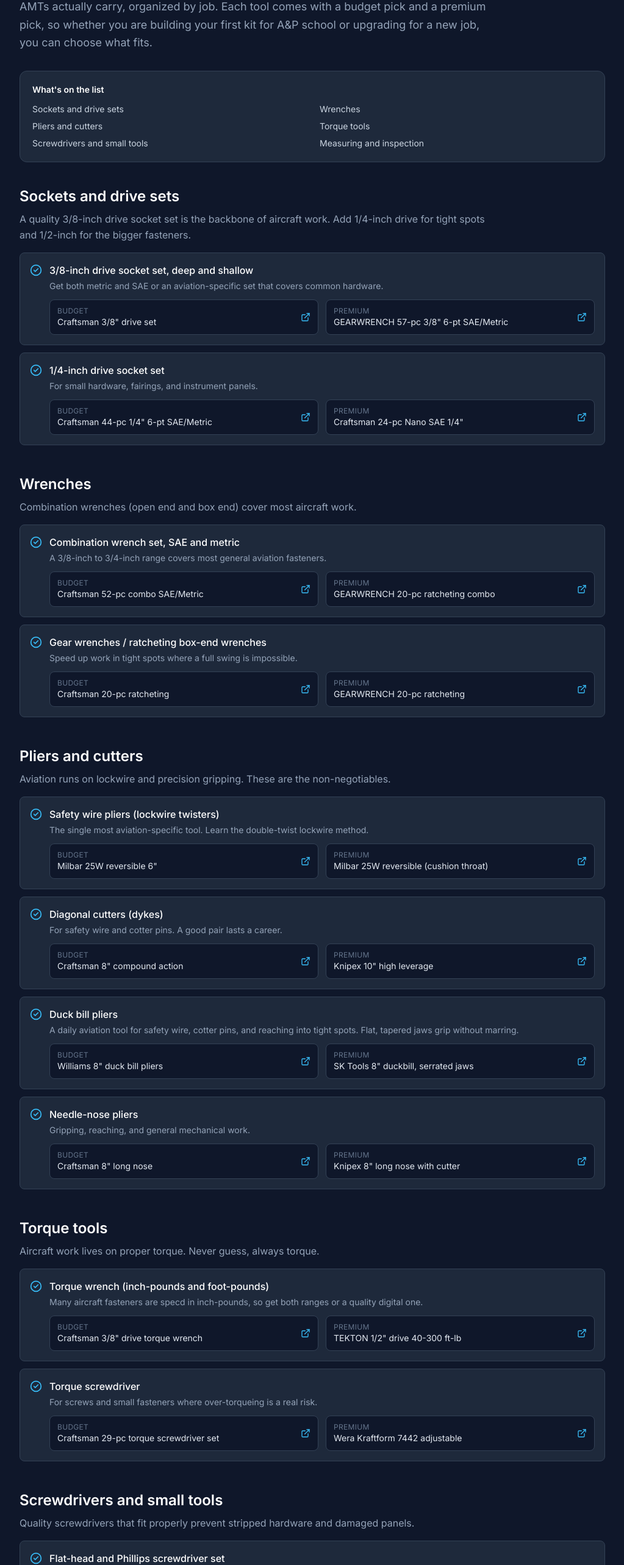
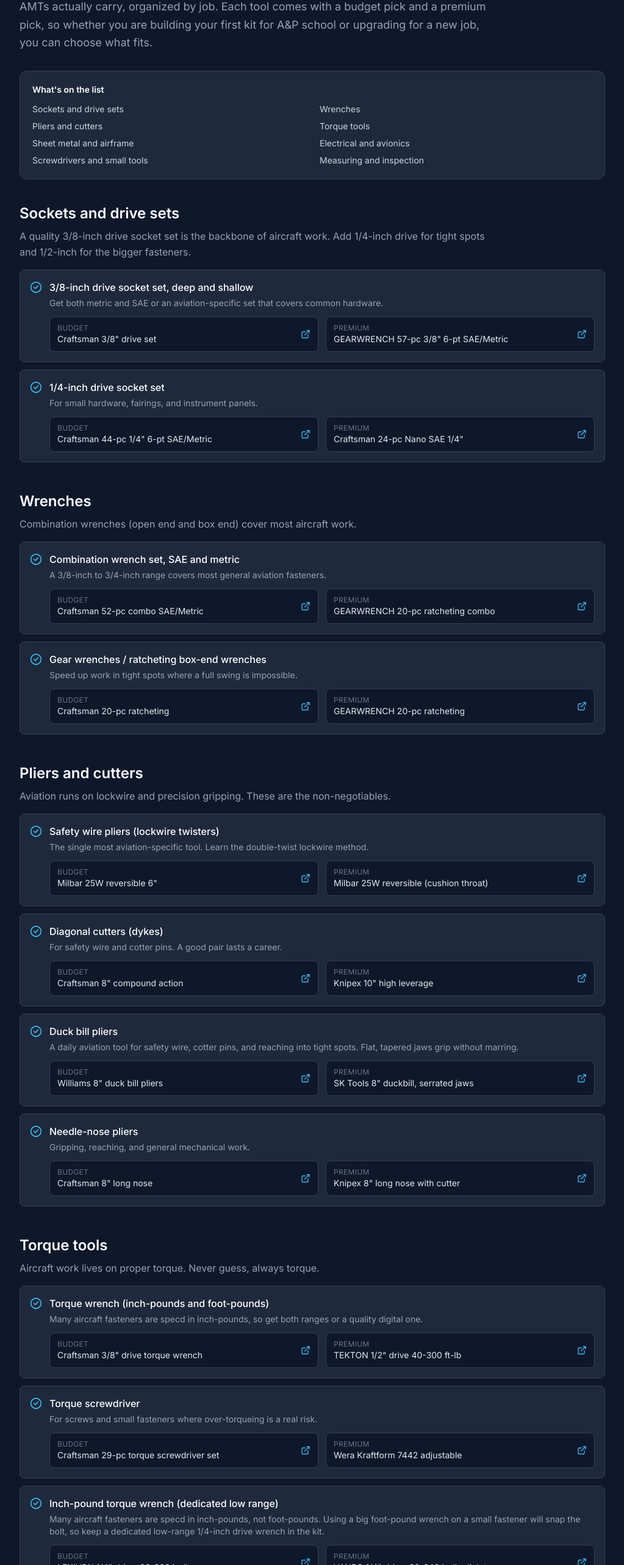
Before and after one commit to dwestbrooks/amttoolbox, a Next.js app: page /guides/ap-mechanic-tool-list in a window 1280 px wide. Shown: the part 234-2800 px from the top of the page at 61% size, without its empty margins (128-1151 px from the left). Built offline with nearby package versions, Linux system fonts and the light colour scheme.

Commit message:
feat: expand A&P tool list with precision, airframe, electrical, and lighting tools (24 tools, 8 verified picks added)

```diff
--- a/src/app/guides/ap-mechanic-tool-list/page.tsx
+++ b/src/app/guides/ap-mechanic-tool-list/page.tsx
@@ -182,6 +182,92 @@
           url: 'https://www.amazon.com/Wera-Adjustable-Torque-Screwdriver-3-0-6-0/dp/B000ZEHO3C',
         },
       },
+      {
+        name: 'Inch-pound torque wrench (dedicated low range)',
+        note: 'Many aircraft fasteners are specd in inch-pounds, not foot-pounds. Using a big foot-pound wrench on a small fastener will snap the bolt, so keep a dedicated low-range 1/4-inch drive wrench in the kit.',
+        budget: {
+          label: 'LEXIVON 1/4\" drive, 20-200 in-lb',
+          url: 'https://www.amazon.com/dp/B07M68FY3X',
+        },
+        premium: {
+          label: 'VANPO 1/4\" drive, 20-240 in-lb click type',
+          url: 'https://www.amazon.com/dp/B0D3D41DM2',
+        },
+      },
+    ],
+  },
+  {
+    category: 'Sheet metal and airframe',
+    intro:
+      'If you touch skins, fairings, or structure, these are the tools that separate airframe work from a general shop.',
+    tools: [
+      {
+        name: 'Cleco pliers and a set of Clecos',
+        note: 'Temporary fasteners that hold sheet metal in position while you drill and rivet. Indispensable for any airframe work.',
+        budget: {
+          label: '50 pc 1/4\" Clecos + pliers with carry bag',
+          url: 'https://www.amazon.com/dp/B06VV91F43',
+        },
+        premium: {
+          label: '50 pc C1/8 & C3/32 Clecos + clamps + pliers + pouch',
+          url: 'https://www.amazon.com/Cleco-Fasteners-Clamps-Pliers-Pouch/dp/B09B17J38M',
+        },
+      },
+      {
+        name: 'Deburring tool',
+        note: 'Cleans the burr off drilled holes in aluminum before they become stress cracks. A few bucks that saves a panel.',
+        budget: {
+          label: 'AFA Tooling deburring tool, 11 blades',
+          url: 'https://www.amazon.com/dp/B01L2XR4P2',
+        },
+        premium: {
+          label: 'AFA Tooling deburring tool, 11 M2 HSS blades, anodized',
+          url: 'https://www.amazon.com/dp/B07RM1D6WD',
+        },
+      },
+    ],
+  },
+  {
+    category: 'Electrical and avionics',
+    intro:
+      'Modern aircraft are wired and avionics-heavy. A few electrical tools round out the kit for troubleshooting and repair.',
+    tools: [
+      {
+        name: 'Digital multimeter',
+        note: 'The baseline troubleshooting tool for any electrical fault. Look for one that measures AC/DC voltage, resistance, and continuity.',
+        budget: {
+          label: 'Fluke 101 multimeter',
+          url: 'https://www.amazon.com/dp/B00HE6MIJY',
+        },
+        premium: {
+          label: 'Fluke 117 multimeter, non-contact voltage',
+          url: 'https://www.amazon.com/dp/B000O3LUEI',
+        },
+      },
+      {
+        name: 'Precision wire strippers',
+        note: 'Aircraft wire is thin and mil-spec. A precision stripper gets the insulation off without nicking the conductor.',
+        budget: {
+          label: 'Klein 11063W heavy-duty auto wire stripper',
+          url: 'https://www.amazon.com/dp/B00BC39YFQ',
+        },
+        premium: {
+          label: 'KNIPEX 12 62 180 automatic wire stripper',
+          url: 'https://www.amazon.com/dp/B000PAR60C',
+        },
+      },
+      {
+        name: 'Crimping tool',
+        note: 'For aviation-grade terminals and connectors. A ratcheting crimper gives consistent, repeatable crimps.',
+        budget: {
+          label: 'haisstronica ratcheting crimper',
+          url: 'https://www.amazon.com/dp/B0873Y19T7',
+        },
+        premium: {
+          label: 'Klein 3005CR ratcheting insulated terminal crimper',
+          url: 'https://www.amazon.com/dp/B07WMB61J5',
+        },
+      },
     ],
   },
   {
@@ -231,6 +317,30 @@
         },
       },
       {
+        name: 'Micrometer (start with 0-1", add 1-2" later)',
+        note: 'For measuring wear limits and tolerances on engine and landing gear components to spec. Most students start with a 0-1" and add ranges as needed.',
+        budget: {
+          label: 'Fowler 0-1" outside micrometer',
+          url: 'https://www.amazon.com/dp/B00B5HES1O',
+        },
+        premium: {
+          label: 'Mitutoyo 0-1" ratchet micrometer',
+          url: 'https://www.amazon.com/dp/B0006J429K',
+        },
+      },
+      {
+        name: 'Dial indicator with magnetic base',
+        note: 'For checking run-out on shafts, gear play, and true position. A magnetic base lets you set it up hands-free.',
+        budget: {
+          label: 'Qnkaa dial indicator with magnetic base',
+          url: 'https://www.amazon.com/dp/B08DFKCWX4',
+        },
+        premium: {
+          label: 'Noga regular-duty dial gage holder with mag base',
+          url: 'https://www.amazon.com/dp/B002K07CTK',
+        },
+      },
+      {
         name: 'Feeler gauges',
         note: 'For setting and checking gaps and clearances.',
         budget: {
@@ -252,6 +362,18 @@
         premium: {
           label: 'Streamlight Knucklehead',
           url: 'https://www.amazon.com/Streamlight-90761-Knucklehead-120-Volt-Charger/dp/B0089UZBBG',
+        },
+      },
+      {
+        name: 'LED headlamp',
+        note: 'For cowling and fuselage work where you need both hands free. A high-lumen, rechargeable headlamp beats a handheld in tight spaces.',
+        budget: {
+          label: 'LHKNL rechargeable headlamp',
+          url: 'https://www.amazon.com/dp/B08D66HCXW',
+        },
+        premium: {
+          label: 'Blukar 2000L rechargeable headlamp, 2-pack',
+          url: 'https://www.amazon.com/dp/B0BLVT2Y9N',
         },
       },
     ],
@@ -284,6 +406,8 @@
           <li><a href="#wrenches" className="hover:text-[#38bdf8] transition-colors">Wrenches</a></li>
           <li><a href="#pliers" className="hover:text-[#38bdf8] transition-colors">Pliers and cutters</a></li>
           <li><a href="#torque" className="hover:text-[#38bdf8] transition-colors">Torque tools</a></li>
+          <li><a href="#sheetmetal" className="hover:text-[#38bdf8] transition-colors">Sheet metal and airframe</a></li>
+          <li><a href="#electrical" className="hover:text-[#38bdf8] transition-colors">Electrical and avionics</a></li>
           <li><a href="#screwdrivers" className="hover:text-[#38bdf8] transition-colors">Screwdrivers and small tools</a></li>
           <li><a href="#inspection" className="hover:text-[#38bdf8] transition-colors">Measuring and inspection</a></li>
         </ol>
@@ -291,7 +415,7 @@
 
       <div className="space-y-12 mb-12">
         {groups.map((group, gi) => (
-          <section key={group.category} id={['sockets', 'wrenches', 'pliers', 'torque', 'screwdrivers', 'inspection'][gi]}>
+          <section key={group.category} id={['sockets', 'wrenches', 'pliers', 'torque', 'sheetmetal', 'electrical', 'screwdrivers', 'inspection'][gi]}>
             <h2 className="text-2xl font-semibold text-white mb-2">{group.category}</h2>
             <p className="text-slate-400 leading-relaxed mb-4 max-w-3xl">{group.intro}</p>
             <div className="space-y-3">
```
Also changed, not shown: research/tool-list-picks.md (+20 -0 lines).
